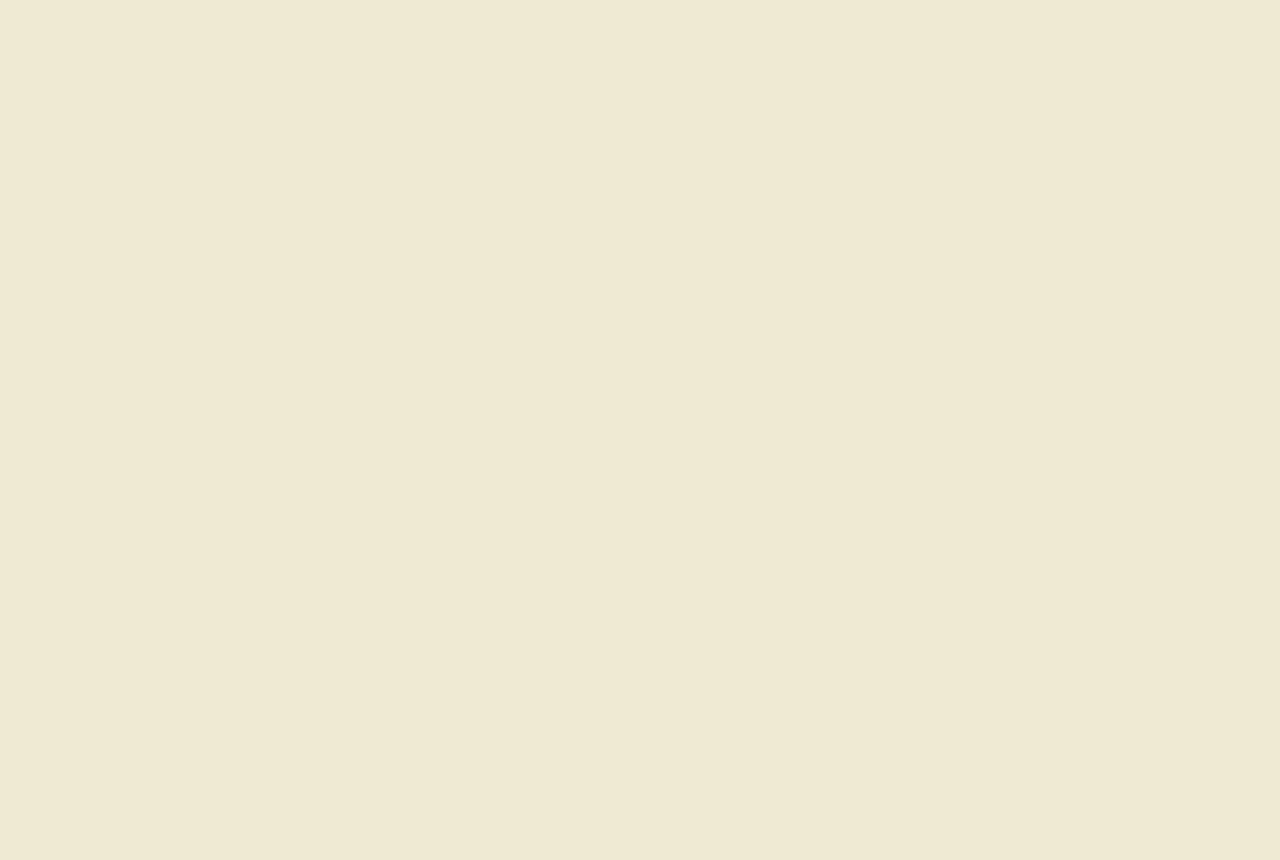
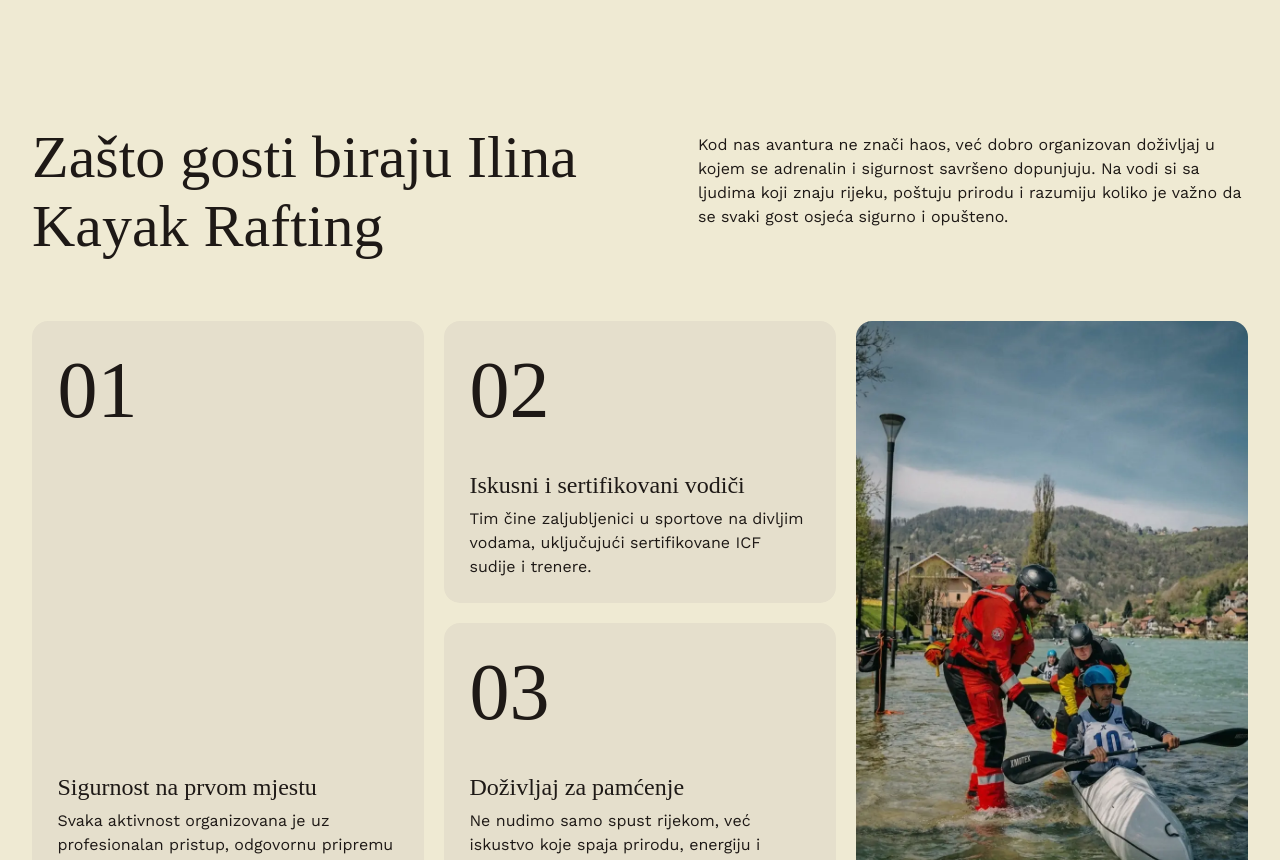
Before and after one commit to jovic-djordje/ilina-kayak-rafting, a React (Vite) app: page / in a window 1280 px wide. Shown: the part 1940-2800 px from the top of the page. Before the commit the page ends 2015 px from the top, so only its background shows below. Built offline with nearby package versions, Linux system fonts and the light colour scheme; a web font is replaced by a local one.

Commit message:
working on why choose us section

```diff
--- a/src/assets/images.jsx
+++ b/src/assets/images.jsx
@@ -1,5 +1,7 @@
 import logo from "./logoilina.png";
 import hero from "./hero.webp";
+import why from "./why-choose-us.webp";
+import whyMobile from "./why-choose-us-mobile.webp";
 
 const Logo = ({ className }) => {
   return <img src={logo} alt="Logo" className={className} />;
@@ -9,4 +11,12 @@ const Hero = ({ className }) => {
   return <img src={hero} alt="" className={className} />;
 };
 
-export { Logo, Hero };
+const Why = ({ className }) => {
+  return <img src={why} alt="" className={className} />;
+};
+
+const WhyMobile = ({ className }) => {
+  return <img src={whyMobile} alt="" className={className} />;
+};
+
+export { Logo, Hero, Why, WhyMobile };
--- a/src/components/Home.jsx
+++ b/src/components/Home.jsx
@@ -2,6 +2,7 @@ import Navigation from "./Navigation";
 import HeroSection from "./HeroSection";
 import "./home.style.css";
 import ServiceSection from "./ServiceSection";
+import WhySection from "./WhySection";
 
 const Home = ({ t, language, toggleLanguage }) => {
   return (
@@ -9,6 +10,7 @@ const Home = ({ t, language, toggleLanguage }) => {
       <Navigation t={t} language={language} toggleLanguage={toggleLanguage} />
       <HeroSection t={t} />
       <ServiceSection t={t} />
+      <WhySection t={t} />
     </>
   );
 };
--- /dev/null
+++ b/src/components/WhySection.jsx
@@ -0,0 +1,53 @@
+import { Why, WhyMobile } from "../assets/images";
+
+const WhySection = ({ t }) => {
+  const carts = [
+    {
+      id: 1,
+      num: "01",
+      title: t.why.cartOneTitle,
+      text: t.why.cartOneText,
+    },
+    {
+      id: 2,
+      num: "02",
+      title: t.why.cartTwoTitle,
+      text: t.why.cartTwoText,
+    },
+
+    {
+      id: 3,
+      num: "03",
+      title: t.why.cartThreeTitle,
+      text: t.why.cartThreeText,
+    },
+  ];
+
+  return (
+    <section className="why">
+      <div className="why-section-holder">
+        <div className="why-section-text-holder">
+          <h2 className="why-title">{t.why.title}</h2>
+          <p className="why-text">{t.why.text}</p>
+        </div>
+        <div className="why-section-cart-holder">
+          {carts.map((cart) => (
+            <div className="why-cart" key={cart.id}>
+              <div className="why-cart-width">
+                <span className="why-num">{cart.num}</span>
+                <div className="why-cart-text-holder">
+                  <h3 className="why-cart-title">{cart.title}</h3>
+                  <p className="why-cart-text">{cart.text}</p>
+                </div>
+              </div>
+            </div>
+          ))}
+          <Why className="why-section-img" />
+          <WhyMobile className="why-section-img-mobile" />
+        </div>
+      </div>
+    </section>
+  );
+};
+
+export default WhySection;
--- a/src/components/home.style.css
+++ b/src/components/home.style.css
@@ -177,12 +177,14 @@ input:checked + .btn::before {
   font-family: "Tanker";
   font-size: 60px;
   font-weight: 400;
+  color: #1e1916;
 }
 
 .service-text {
   max-width: 770px;
   width: 100%;
   line-height: 1.5;
+  color: #1e1916;
 }
 
 .service-section-cart-holder {
@@ -263,13 +265,130 @@ input:checked + .btn::before {
   font-size: 24px;
 }
 
+/* WHY CHOOSE US SECTION*/
+.why {
+  padding: 90px 0px;
+}
+
+.why-section-holder {
+  max-width: 1280px;
+  width: 100%;
+  margin: 0px auto;
+  display: flex;
+  flex-direction: column;
+  justify-content: center;
+  align-items: center;
+  gap: 60px;
+}
+
+.why-section-text-holder {
+  display: flex;
+  justify-content: space-between;
+  width: 100%;
+}
+
+.why-title {
+  font-family: "Tanker";
+  font-weight: 400;
+  color: #1e1916;
+  font-size: 60px;
+  max-width: 600px;
+  width: 100%;
+}
+
+.why-text {
+  line-height: 1.5;
+  max-width: 550px;
+  width: 100%;
+  color: #1e1916;
+  margin-top: 10px;
+}
+
+.why-section-cart-holder {
+  display: grid;
+  grid-template-columns: 1fr 1fr 1fr;
+  gap: 20px;
+  align-items: stretch;
+}
+
+.why-cart {
+  background-color: #e5dfcc;
+  border-radius: 16px;
+  padding: 24px 0px;
+}
+
+.why-cart-width {
+  width: 87%;
+  margin: 0px auto;
+  display: flex;
+  flex-direction: column;
+  justify-content: space-between;
+  height: 100%;
+  align-items: flex-start;
+}
+
+.why-cart:nth-child(1) {
+  grid-column: 1 / 2;
+  grid-row: 1 / 3;
+}
+
+.why-cart:nth-child(2) {
+  grid-column: 2 / 3;
+  grid-row: 1 / 2;
+}
+
+.why-cart:nth-child(3) {
+  grid-column: 2 / 3;
+  grid-row: 2 / 3;
+}
+
+.why-section-img {
+  grid-column: 3 / 4;
+  grid-row: 1 / 3;
+  max-width: 400px;
+  width: 100%;
+  border-radius: 16px;
+  object-fit: cover;
+}
+
+.why-section-img-mobile {
+  display: none;
+}
+
+.why-num {
+  font-family: "Tanker";
+  color: #1e1916;
+  font-size: 80px;
+}
+
+.why-cart-text-holder {
+  display: flex;
+  flex-direction: column;
+  justify-content: center;
+  align-items: flex-start;
+  gap: 8px;
+}
+
+.why-cart-title {
+  font-family: "Tanker";
+  font-weight: 400;
+  color: #1e1916;
+  font-size: 24px;
+}
+
+.why-cart-text {
+  color: #1e1916;
+  line-height: 1.5;
+}
+
 @media screen and (max-width: 1280px) {
   .header-holder {
     width: 95%;
   }
 
   .hero-section-holder,
-  .service-section-holder {
+  .service-section-holder,
+  .why-section-holder {
     width: 95%;
   }
 }
@@ -302,6 +421,62 @@ input:checked + .btn::before {
     font-size: 16px;
     max-width: 550px;
   }
+
+  .why-section-text-holder {
+    flex-direction: column;
+    align-items: flex-start;
+    gap: 12px;
+  }
+
+  .why-title {
+    max-width: 700px;
+    font-size: 50px;
+  }
+
+  .why-text {
+    max-width: 750px;
+    margin-top: 0;
+  }
+
+  .why-section-cart-holder {
+    grid-template-columns: 1fr 1fr;
+  }
+
+  .why-cart-title {
+    font-size: 20px;
+  }
+
+  .why-cart-text {
+    font-size: 15px;
+  }
+
+  .why-cart:nth-child(1) {
+    grid-column: 1 / 2;
+    grid-row: 1 / 2;
+  }
+
+  .why-cart:nth-child(2) {
+    grid-column: 2 / 3;
+    grid-row: 1 / 2;
+  }
+
+  .why-cart:nth-child(3) {
+    grid-column: 1 / 2;
+    grid-row: 2 / 3;
+  }
+
+  .why-section-img {
+    display: none;
+  }
+
+  .why-section-img-mobile {
+    display: block;
+    grid-column: 2 / 3;
+    grid-row: 2 / 3;
+    width: 100%;
+    border-radius: 16px;
+    object-fit: cover;
+  }
 }
 
 @media screen and (max-width: 700px) {
@@ -330,15 +505,24 @@ input:checked + .btn::before {
   .service-section-holder {
     gap: 36px;
   }
+
+  .why {
+    padding: 45px 0px;
+  }
+
+  .why-section-holder {
+    gap: 36px;
+  }
 }
 
-@media screen and (max-width: 550px) {
+@media screen and (max-width: 650px) {
   .hero-title {
     font-size: 50px;
   }
 
   .hero-text {
     font-size: 15px;
+    line-height: 1.7;
   }
 
   .menu-icon {
@@ -357,6 +541,7 @@ input:checked + .btn::before {
 
   .service-text {
     font-size: 15px;
+    line-height: 1.7;
   }
 
   .service-section-cart-holder {
@@ -370,4 +555,43 @@ input:checked + .btn::before {
   .service-title {
     font-size: 40px;
   }
+
+  .service-cart-text {
+    line-height: 1.7;
+  }
+
+  .why-section-cart-holder {
+    display: grid;
+    grid-template-columns: 1fr;
+  }
+
+  .why-cart:nth-child(1),
+  .why-cart:nth-child(2),
+  .why-cart:nth-child(3),
+  .why-section-img-mobile {
+    grid-column: auto;
+    grid-row: auto;
+  }
+
+  .why-cart-title {
+    font-size: 24px;
+  }
+
+  .why-cart-text {
+    font-size: 14px;
+    line-height: 1.7;
+  }
+
+  .why-num {
+    font-size: 50px;
+  }
+
+  .why-text {
+    font-size: 15px;
+    line-height: 1.7;
+  }
+
+  .why-title {
+    font-size: 40px;
+  }
 }
--- a/src/data/translation.js
+++ b/src/data/translation.js
@@ -22,6 +22,20 @@ export const translations = {
       cartFourTitle: "Još zabave za ekipu",
       cartFourText:
         "Pored raftinga i kajaka, u našoj ponudi su i airsoft i party splav — za grupe koje žele više od običnog izleta i dan ispunjen avanturom i dobrom atmosferom.",
+    },
+
+    why: {
+      title: "Zašto gosti biraju Ilina Kayak Rafting",
+      text: "Kod nas avantura ne znači haos, već dobro organizovan doživljaj u kojem se adrenalin i sigurnost savršeno dopunjuju. Na vodi si sa ljudima koji znaju rijeku, poštuju prirodu i razumiju koliko je važno da se svaki gost osjeća sigurno i opušteno.",
+      cartOneTitle: "Sigurnost na prvom mjestu",
+      cartOneText:
+        "Svaka aktivnost organizovana je uz profesionalan pristup, odgovornu pripremu i vođenje prilagođeno grupi.",
+      cartTwoTitle: "Iskusni i sertifikovani vodiči",
+      cartTwoText:
+        "Tim čine zaljubljenici u sportove na divljim vodama, uključujući sertifikovane ICF sudije i trenere.",
+      cartThreeTitle: "Doživljaj za pamćenje",
+      cartThreeText:
+        "Ne nudimo samo spust rijekom, već iskustvo koje spaja prirodu, energiju i zajedničke uspomene.",
     },
   },
 
@@ -49,5 +63,19 @@ export const translations = {
       cartFourText:
         "In addition to rafting and kayaking, we also offer airsoft and a party raft — perfect for groups who want more than an ordinary trip and a day filled with adventure and a great atmosphere.",
     },
+
+    why: {
+      title: "Why guests choose Ilina Kayak Rafting",
+      text: "With us, adventure does not mean chaos, but a well-organized experience where adrenaline and safety work perfectly together. On the water, you are with people who know the river, respect nature, and understand how important it is for every guest to feel safe and relaxed.",
+      cartOneTitle: "Safety comes first",
+      cartOneText:
+        "Every activity is organized with a professional approach, careful preparation, and guidance adapted to the group.",
+      cartTwoTitle: "Experienced and certified guides",
+      cartTwoText:
+        "Our team is made up of passionate whitewater enthusiasts, including certified ICF judges and coaches.",
+      cartThreeTitle: "An experience to remember",
+      cartThreeText:
+        "We offer more than just a trip down the river — we create an experience that brings together nature, energy, and shared memories.",
+    },
   },
 };
--- a/src/index.css
+++ b/src/index.css
@@ -12,6 +12,5 @@
   body {
     font-family: "work sans";
     background-color: #efead3;
-    font-size: 18px;
   }
 }
```
Also changed, not shown: src/assets/why-choose-us-mobile.webp (added), src/assets/why-choose-us.webp (added).
